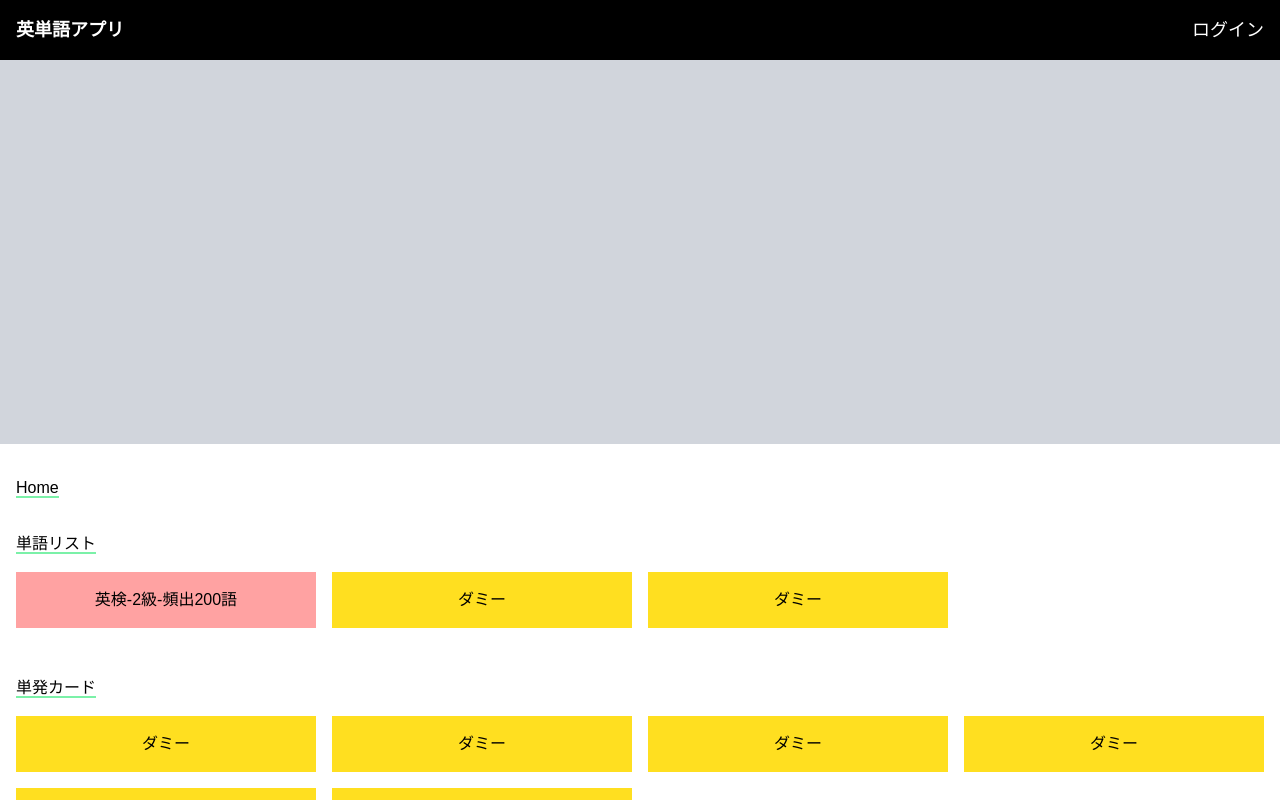
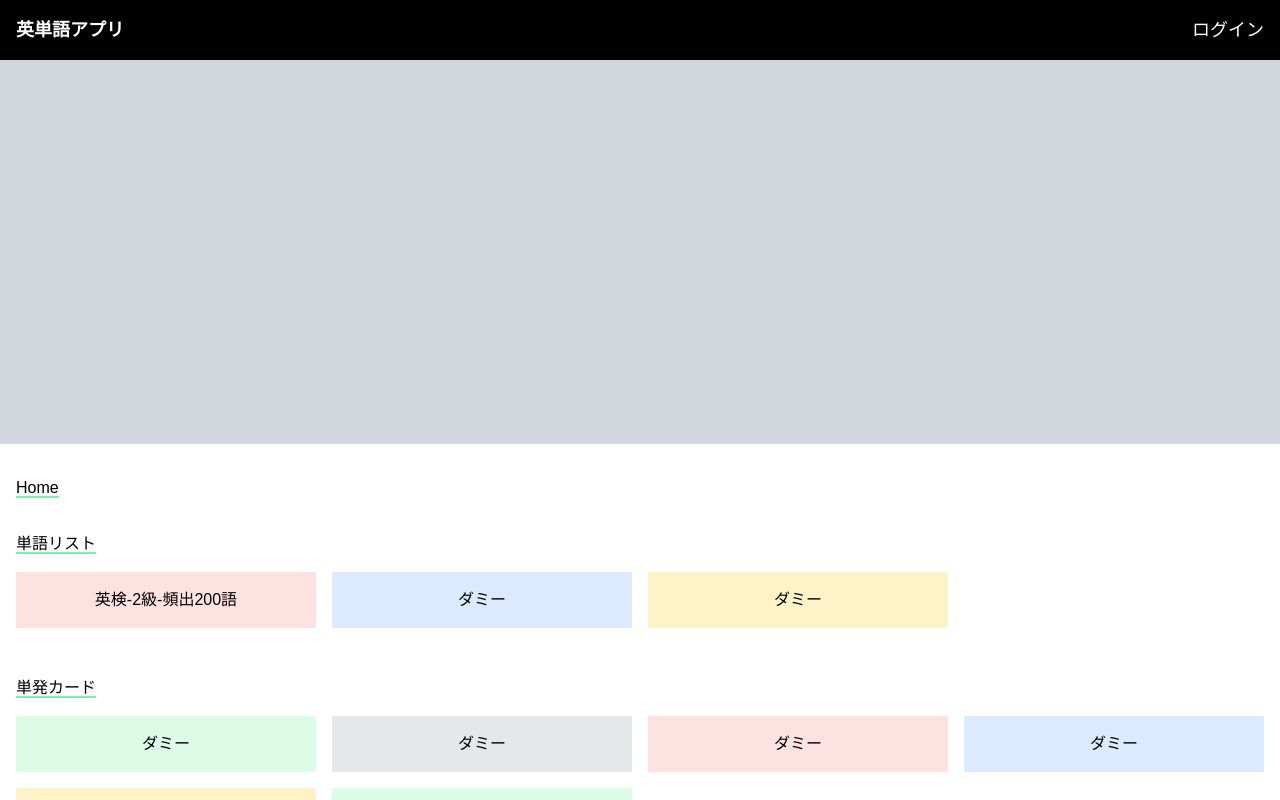
Before and after one commit to r77tchan/word, a Next.js app: page / in a window 1280 px wide. Shown: the top 800 px of the page. Built offline with nearby package versions, Linux system fonts and the light colour scheme.

Commit message:
ダークモードスタイリング

```diff
--- a/app/globals.css
+++ b/app/globals.css
@@ -4,12 +4,22 @@
   --background: #ffffff;
   --foreground: #000000;
   --bar: #000000;
+  --red: #fee2e2; /* -100 */
+  --blue: #dbeafe;
+  --yellow: #fef3c7;
+  --green: #dcfce7;
+  --gray: #e5e7eb; /* -200 */
 }
 
 @theme inline {
   --color-background: var(--background);
   --color-foreground: var(--foreground);
   --color-bar: var(--bar);
+  --color-red: var(--red);
+  --color-blue: var(--blue);
+  --color-yellow: var(--yellow);
+  --color-green: var(--green);
+  --color-gray: var(--gray);
   --font-sans: var(--font-geist-sans);
   --font-mono: var(--font-geist-mono);
 }
@@ -19,6 +29,11 @@
     --background: #000000;
     --foreground: #ffffff;
     --bar: #1e2939;
+    --red: #991b1b; /* -800 */
+    --blue: #1e40af;
+    --yellow: #92400e;
+    --green: #166534;
+    --gray: #374151; /* -700 */
   }
 }
 
--- a/app/list/page.tsx
+++ b/app/list/page.tsx
@@ -190,7 +190,7 @@ function CardItem({
       key={item.id}
       className={cx(
         // モバイルでは p-2、sm（≥640px）以降は p-4 を維持
-        "transform rounded-lg border bg-white p-2 shadow-sm transition duration-150 sm:p-4",
+        "bg-background border-foreground transform rounded-lg border p-2 shadow-sm transition duration-150 sm:p-4",
         revealed
           ? "cursor-text"
           : "cursor-pointer hover:-translate-y-0.5 hover:shadow-md",
--- a/app/page.tsx
+++ b/app/page.tsx
@@ -4,19 +4,19 @@ const listLinks = [
   {
     href: "/list",
     label: "英検-2級-頻出200語",
-    className: "bg-red-300",
+    className: "bg-red",
   },
-  { href: "/", label: "ダミー", className: "bg-yellow-300" },
-  { href: "/", label: "ダミー", className: "bg-yellow-300" },
+  { href: "/", label: "ダミー", className: "bg-blue" },
+  { href: "/", label: "ダミー", className: "bg-yellow" },
 ];
 
 const cardLinks = [
-  { href: "/", label: "ダミー", className: "bg-yellow-300" },
-  { href: "/", label: "ダミー", className: "bg-yellow-300" },
-  { href: "/", label: "ダミー", className: "bg-yellow-300" },
-  { href: "/", label: "ダミー", className: "bg-yellow-300" },
-  { href: "/", label: "ダミー", className: "bg-yellow-300" },
-  { href: "/", label: "ダミー", className: "bg-yellow-300" },
+  { href: "/", label: "ダミー", className: "bg-green" },
+  { href: "/", label: "ダミー", className: "bg-gray" },
+  { href: "/", label: "ダミー", className: "bg-red" },
+  { href: "/", label: "ダミー", className: "bg-blue" },
+  { href: "/", label: "ダミー", className: "bg-yellow" },
+  { href: "/", label: "ダミー", className: "bg-green" },
 ];
 
 export default function Home() {
--- a/components/Header.tsx
+++ b/components/Header.tsx
@@ -2,7 +2,7 @@ import Link from "next/link";
 
 export default function Header() {
   return (
-    <header className="bg-black text-white select-none">
+    <header className="bg-bar text-white select-none">
       <div className="container mx-auto flex items-center justify-between">
         <div className="text-lg font-bold">
           <Link href="/" className="block p-4 hover:bg-gray-500">
```
